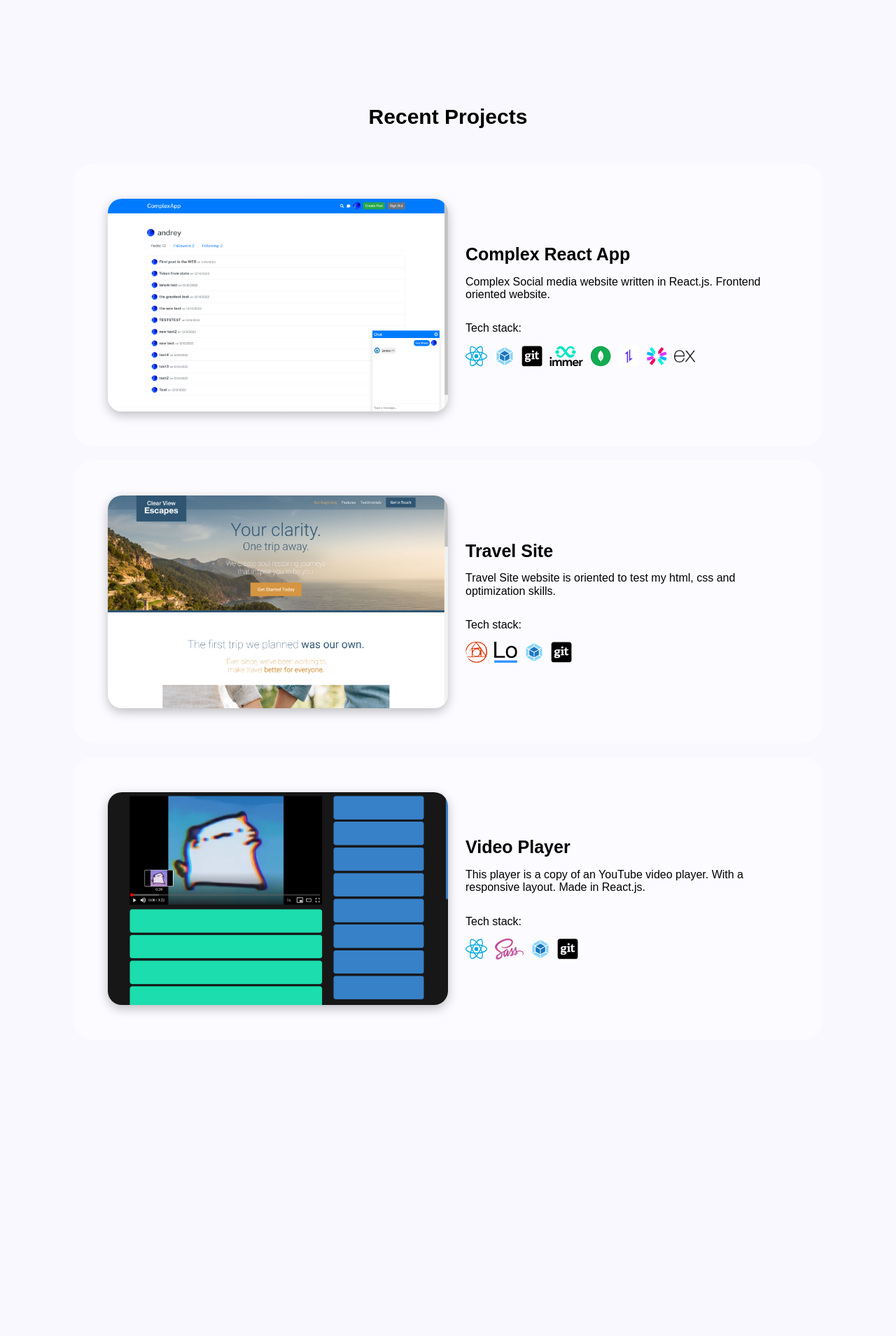
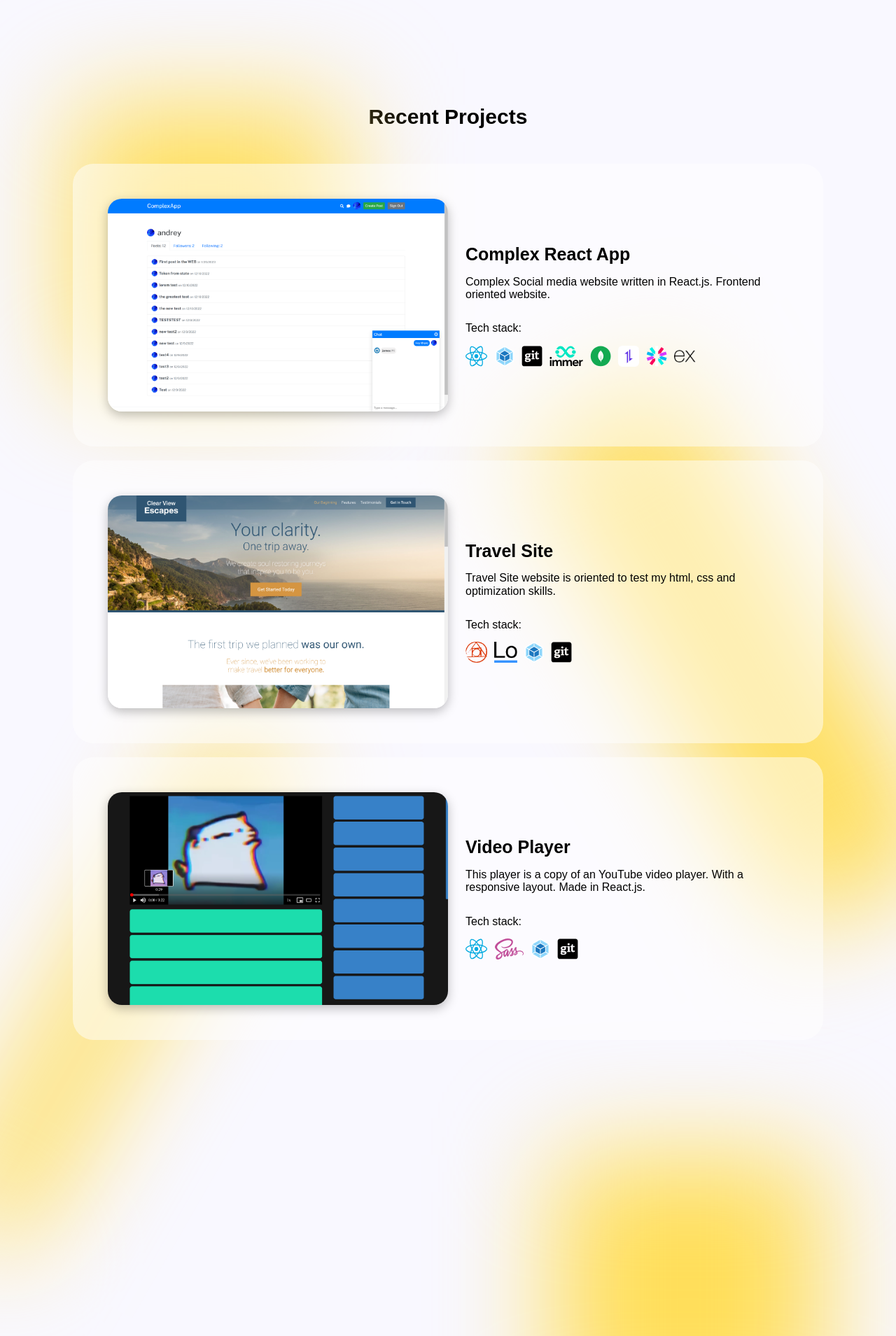
Before and after one commit to AndreyPerunov/PortfolioWebsite, a Next.js app: page / in a window 1280 px wide. Shown: the part 742-2651 px from the top of the page at 70% size. Built offline with nearby package versions, Linux system fonts and the light colour scheme; a web font is replaced by a local one.

Commit message:
Added blured background to the projects section.

```diff
--- a/app/components/Projects.tsx
+++ b/app/components/Projects.tsx
@@ -80,6 +80,10 @@ const Project: FC<projectProps> = ({ title, image, body, stack }) => {
 const Projects: FC = () => {
   return (
     <div className={styles.projects}>
+      <div className={styles.projects__backgroundSphere}></div>
+      <div className={styles.projects__backgroundSphere}></div>
+      <div className={styles.projects__backgroundSphere}></div>
+      <div className={styles.projects__backgroundSphere}></div>
       <h1 className={styles.projects__title}>Recent Projects</h1>
       <Project
         title="Complex React App"
--- a/app/components/modules/Project.module.scss
+++ b/app/components/modules/Project.module.scss
@@ -86,6 +86,7 @@
 }
 
 .projects {
+  position: relative;
   display: flex;
   align-items: center;
   flex-direction: column;
@@ -96,4 +97,39 @@
     margin: 0;
     font-size: 1.875rem;
   }
+
+  &__backgroundSphere {
+    position: absolute;
+    filter: blur(80px);
+    background-color: $base-color;
+  }
+
+  &__backgroundSphere:nth-child(1) {
+    width: 30vw;
+    height: 50vh;
+    left: 0;
+  }
+
+  &__backgroundSphere:nth-child(2) {
+    width: 20vw;
+    height: 100vh;
+    transform: rotate(-30deg);
+    right: 0;
+    top: 60vh;
+  }
+
+  &__backgroundSphere:nth-child(3) {
+    width: 10vw;
+    height: 100vh;
+    transform: rotate(30deg);
+    left: 0;
+    top: 120vh;
+  }
+
+  &__backgroundSphere:nth-child(4) {
+    width: 30vw;
+    height: 50vh;
+    right: 0;
+    top: 200vh;
+  }
 }
--- a/app/page.tsx
+++ b/app/page.tsx
@@ -6,7 +6,7 @@ import Projects from "./components/Projects"
 
 const Index: FC = () => {
   return (
-    <>
+    <div style={{ overflow: "hidden" }}>
       <Wrapper>
         <Header />
         <HeroSection />
@@ -14,7 +14,7 @@ const Index: FC = () => {
       <Wrapper narrow={true}>
         <Projects />
       </Wrapper>
-    </>
+    </div>
   )
 }
 
```
